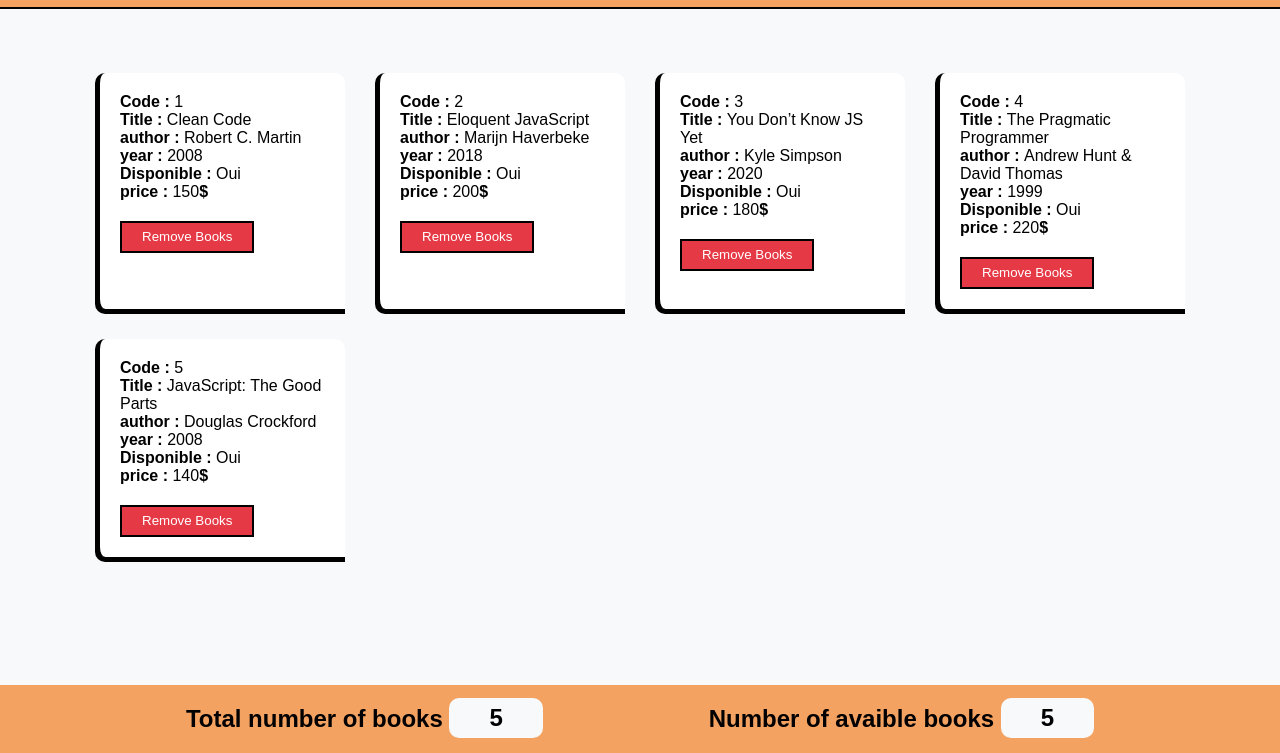
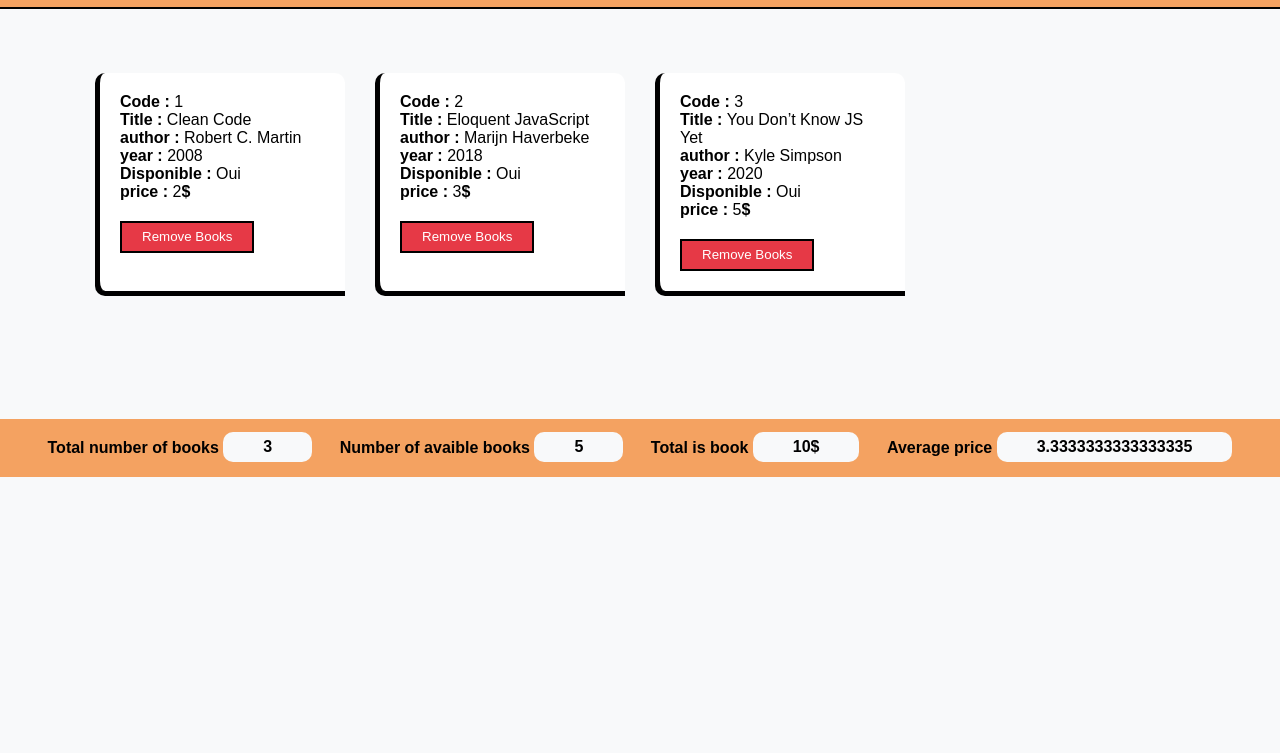
Before and after one commit to Hassan-py-code/Decumpteur_de_competence_solicode-session1, a plain HTML site: page Chapter-Js-Session2/prototype/index.html in a window 1280 px wide. Shown: the part 119-872 px from the top of the page. After the commit the page ends 800 px from the top, so only its background shows below. Drawn offline with Linux system fonts and the light colour scheme.

Commit message:
second commit

```diff
--- a/Chapter-Js-Session2/prototype/add-book.html
+++ b/Chapter-Js-Session2/prototype/add-book.html
@@ -5,6 +5,8 @@
     <meta name="viewport" content="width=device-width, initial-scale=1.0">
     <title>Document</title>
     <link rel="stylesheet" href="style.css">
+
+    <link rel="stylesheet" href="index.html">
 </head>
 <body>
 
@@ -23,6 +25,34 @@
 
 
      <main>
+
+          <!-- <section class="list-books"> -->
+
+              <!-- <div class="books">
+                 <p>Code : <span>2</span></p>
+                 <p>Title : <span>JavaScript: The Good Parts :</span></p>
+                 <p>author : <span>Douglas </span></p>
+                 <p>year : <span>2008 </span></p>
+
+                <div class="form-group">
+                     <label for="disponible">Disponible : </label>
+                    <select  id="disponible">
+                        <option value="true">Oui</option>
+                        <option value="false">Non</option>
+                    </select>
+                </div>
+
+                 <p> price : <span>40</span>$</p>
+
+                 <div class="btn">
+                     <button>Remove Books</button>
+                 </div>
+
+              </div> -->
+
+          <!-- </section> -->
+
+
          <section>
 
 
@@ -32,7 +62,7 @@
          <form action="#" class="contact-form">
             <div class="form-group">
                 <label for="name" class="form-lable">Code</label>
-                <input type="text" id="code" class="form-input" required>
+                <input type="number" id="code" class="form-input" required>
 
             </div>
 
@@ -55,22 +85,20 @@
             <div class="form-group">
                      <label for="disponible">Disponible : </label>
                     <select  id="disponible">
-                        <option value="true">Oui</option>
-                        <option value="false">Non</option>
+
+                        <option value="true"   class="oui" >Oui</option>
+                        <option value="false"  class="no" >Non</option>
                     </select>
-                </div>
+            </div>
 
                 <div class="form-group">
                 <label for="price" class="form-lable">Price</label>
                  <input type="text" id="price" class="form-input" required>
             </div>
 
-            <button type="button" class="submit-books">Add Books</button>
+            <button type="submit" class="submit-books">Add Books</button>
          </form>
        </div>
-
-
-
 
 
 
@@ -79,7 +107,7 @@
 
 
 
-     <script src="add_book.js"></script>
+     <script src="data.js"></script>
 
 </body>
 </html>
--- a/Chapter-Js-Session2/prototype/data.js
+++ b/Chapter-Js-Session2/prototype/data.js
@@ -6,43 +6,38 @@ let library = [
     title: "Clean Code",
     author: "Robert C. Martin",
     year: 2008,
-    price: 150
+    price:2
   },
   {
     code: 2,
     title: "Eloquent JavaScript",
     author: "Marijn Haverbeke",
     year: 2018,
-    price: 200
+    price: 3
   },
   {
     code: 3,
     title: "You Don’t Know JS Yet",
     author: "Kyle Simpson",
     year: 2020,
-    price: 180
+    price: 5
   },
-  {
-    code: 4,
-    title: "The Pragmatic Programmer",
-    author: "Andrew Hunt & David Thomas",
-    year: 1999,
-    price: 220
-  },
-  {
-    code: 5,
-    title: "JavaScript: The Good Parts",
-    author: "Douglas Crockford",
-    year: 2008,
-    price: 140
-  }
+
 ];
+
+
+
 
 
 
 let list_books=document.querySelector(".list-books");
 let totla_books=document.querySelector(".Total-books");
-let count=4;
+let clculation_books_price=document.querySelector(".price_of_book");
+let average_price=document.querySelector(".average_price");
+
+
+
+let count=library.length;
 
 
 
@@ -50,10 +45,20 @@ let count=4;
 // creat function too book in catalog library
 function Add_books_in_catalog(){
 
-library.forEach(element => {
+      let total = 0;
+  for (let book of library) {
+    total += book.price;
+  }
+
+   clculation_books_price.innerHTML=`${total}$`;
+   average_price.innerHTML = total / count ;
+
+
+  library.forEach(element => {
 
     let my_div=document.createElement("div");
     my_div.classList.add("books");
+
     my_div.innerHTML=`
 
                 <p>Code : <span>${element.code}</span></p>
@@ -68,12 +73,17 @@ library.forEach(element => {
                  <div class="btn">
                      <button>Remove Books</button>
                  </div>
-
     `;
 
 
   list_books.appendChild(my_div);
-  let buttons=my_div.querySelector(".btn");
+  totla_books.innerHTML=count;
+
+
+
+
+
+let buttons=my_div.querySelector(".btn");
 buttons.addEventListener("click",()=>{
 
     let confirms=confirm("Do you want to remove this book");
@@ -81,17 +91,27 @@ buttons.addEventListener("click",()=>{
     if(confirms===true){
       my_div.remove();
 
-      element.code=undefined;
-      element.title=undefined;
-      element.author=undefined;
-      element.year=undefined;
-      element.price=undefined;
+      // element.code=undefined;
+      // element.title=undefined;
+      // element.author=undefined;
+      // element.year=undefined;
+      // element.price=undefined;
+      // clculation_books_price.innerHTML=element.price;
 
-      totla_books.innerHTML=count--;
+      totla_books.innerHTML = count---1;
+
+      average_price.innerHTML = total / count ;
+
+    let bn=total-=element.price;
+
+    // console.log
+
+      clculation_books_price.innerHTML=`${bn}$`;
+
+
 
 
     }
-
     else{
          return "";
     }
@@ -101,9 +121,110 @@ buttons.addEventListener("click",()=>{
 
 });
 
+};
 
-};
+// function Add_books_in_catalog() {
+
+//   // 1️⃣ Start total and count outside the loop
+//   let total = 0;
+
+//   let count = library.length;
+
+//   // 2️⃣ Calculate total value once
+//   library.forEach(book => total += book.price);
+
+
+//   // 3️⃣ Display the initial total and average
+//   clculation_books_price.innerHTML = `${total}$`;
+//   totla_books.innerHTML = count;
+//   average_price.innerHTML = (total / count).toFixed(2);
+
+//   // 4️⃣ Now display all books
+//   library.forEach(element => {
+
+//     let my_div = document.createElement("div");
+//     my_div.classList.add("books");
+
+//     my_div.innerHTML = `
+//       <p>Code : <span>${element.code}</span></p>
+//       <p>Title : <span>${element.title}</span></p>
+//       <p>Author : <span>${element.author}</span></p>
+//       <p>Year : <span>${element.year}</span></p>
+//       <p>Disponible : <span class="Disponible"> ${element.available ? "Oui" : "Non"} </span></p>
+//       <p>Price : <span>${element.price}</span>$</p>
+//       <div class="btn">
+//         <button>Remove Book</button>
+//       </div>
+//     `;
+
+//     list_books.appendChild(my_div);
+
+//     // 5️⃣ Handle Remove Button
+//     let button = my_div.querySelector("button");
+//     button.addEventListener("click", () => {
+
+//       let confirms = confirm("Do you want to remove this book?");
+//       if (confirms) {
+//         my_div.remove(); // remove from page
+
+//         // remove from total + count
+//         total -= element.price;
+//         count--;
+
+//         // update numbers
+//         clculation_books_price.innerHTML = `${total}$`;
+//         totla_books.innerHTML = count;
+//         average_price.innerHTML = count > 0 ? (total / count).toFixed(2) : 0;
+//       }
+//     });
+//   });
+// }
+
 
 
 // Call function
 Add_books_in_catalog();
+
+
+// function books_add(){
+//      let new_library={
+//            code: document.querySelector("#code").value,
+//            title:document.querySelector("#title").value,
+//            Autor:document.querySelector("#Author").value,
+//            years:document.querySelector("#Years").value,
+//            price:document.querySelector("#price").value,
+//      };
+
+//      library.push(new_library);
+//      Add_books_in_catalog();
+// };
+
+
+
+// let formulaire = document.querySelector("form");
+// formulaire.addEventListener("submit", function(event) {
+
+//    event.preventDefault();  // Empêche l'envoi par défaut
+//    books_add();
+
+
+// });
+
+
+
+
+
+// let produits = [
+//   { nom: "Stylo", prix: 5 },
+//   { nom: "Cahier", prix: 15 },
+//   { nom: "Crayon", prix: 3 },
+// ];
+
+// console.log("Liste des produits :");
+// produits.forEach((p) => console.log(`${p.nom} → ${p.prix} DH`));
+
+
+// for (let index = 0; index < produits.length; index++) {
+
+//   console.log(produits[index].prix);
+// }
--- a/Chapter-Js-Session2/prototype/index.html
+++ b/Chapter-Js-Session2/prototype/index.html
@@ -63,13 +63,21 @@
        <footer>
 
           <div>
-             <h2>Total number of books <span class="Total-books">5</span></h2>
+             <p>Total number of books <span class="Total-books">0</span></p>
 
           </div>
 
           <div>
-              <h2>Number of avaible books <span class="total-aviable">5</span></h2>
+              <p>Number of avaible books <span class="total-aviable">5</span></p>
           </div>
+
+          <div>
+             <p>Total is book <span class="price_of_book">0</span></p>
+          </div>
+
+             <div>
+                  <p>Average price <span class="average_price">0</span></p>
+             </div>
 
        </footer>
 
--- a/Chapter-Js-Session2/prototype/style.css
+++ b/Chapter-Js-Session2/prototype/style.css
@@ -131,14 +131,17 @@ footer{
      background-color: var(--accent-color);
      padding: 20px;
      margin-top: 10%;
-     /* position: fixed;
-     bottom: 0;
-     width: 100%; */
+}
 
+
+footer p{
+     font-weight: 600;
 }
 
 .Total-books,
-.total-aviable{
+.total-aviable,
+.price_of_book,
+.average_price{
      background-color: var(--background-color);
      padding: 0.4rem 40px;
      border-radius: 10px;
```
Also changed, not shown: Chapter-Js-Session2/prototype/add_book.js (+20 -7 lines).
